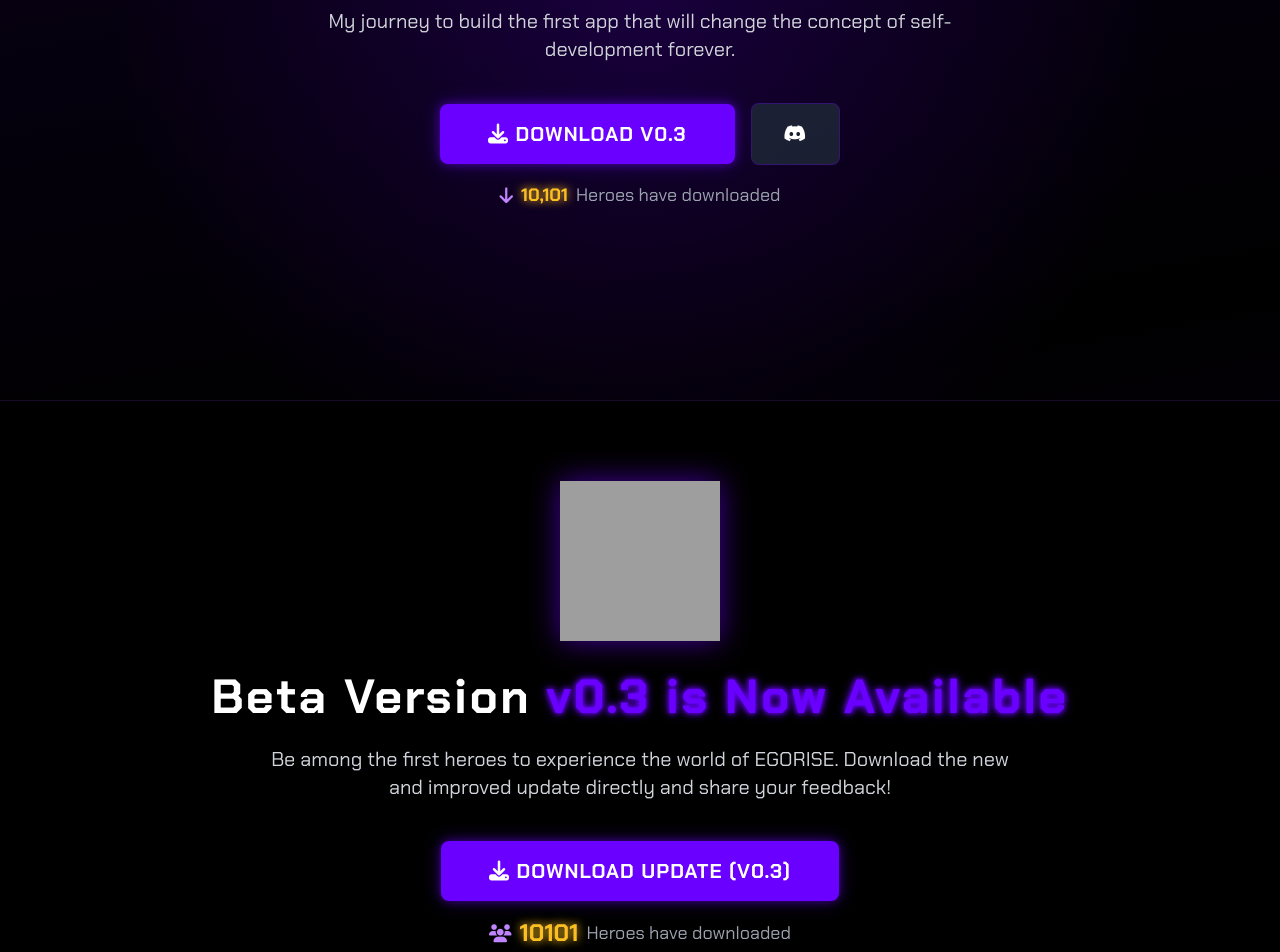
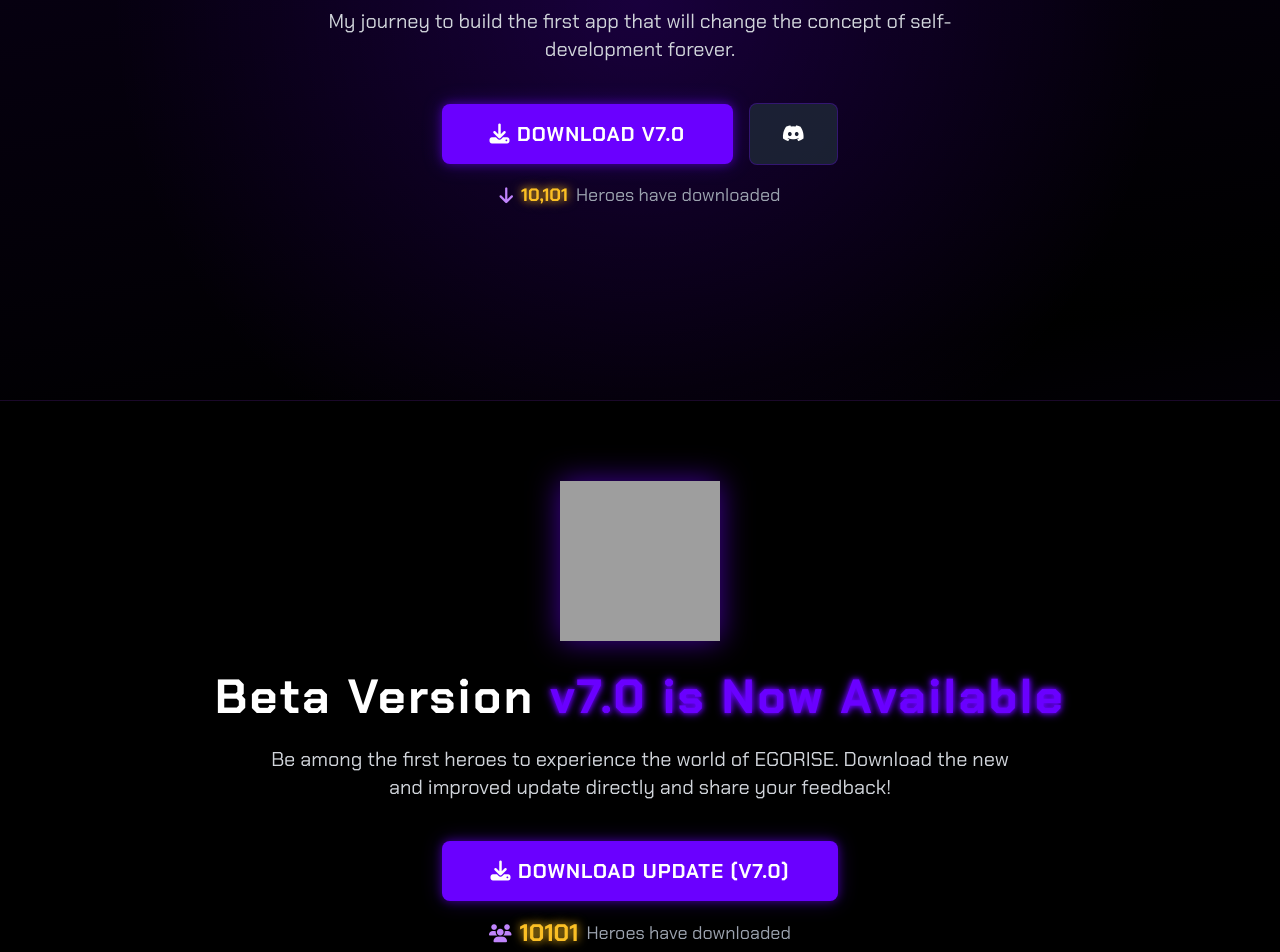
Before and after one commit to xbelal15/xbelal15.github.io, a plain HTML site: page index.html in a window 1280 px wide. Shown: the part 467-1419 px from the top of the page. Drawn offline with nearby package versions, Linux system fonts and the light colour scheme; grey boxes are pictures that could not be loaded.

Commit message:
Update index.html

```diff
--- a/index.html
+++ b/index.html
@@ -13,12 +13,10 @@
     <meta name="keywords" content="EGORISE, ايجورايز, تحميل EGORISE, تطبيق EGORISE, تطوير الذات, لعبة RPG واقعية, gamification, تحويل الحياة للعبة, Rizo, Rizo مطور, self-improvement app, level up your life">
 
     <!-- Canonical URL: Tells Google this is the official version -->
-    <!-- UPDATED: Pointing to the new GitHub Pages domain -->
     <link rel="canonical" href="https://xbelal15.github.io/" />
 
     <!-- Open Graph / Facebook -->
     <meta property="og:type" content="website">
-    <!-- UPDATED: Pointing to the new GitHub Pages domain -->
     <meta property="og:url" content="https://xbelal15.github.io/">
     <meta property="og:title" content="EGORISE: الموقع الرسمي | حوّل تطوير ذاتك إلى لعبة RPG">
     <meta property="og:description" content="الموقع الرسمي لتطبيق EGORISE. رحلة Rizo لبناء أول تطبيق يغير مفهوم تطوير الذات، مستوحى من عالم الأنمي والألعاب. انضم للوصول المبكر وكن جزءًا من الأسطورة.">
@@ -26,7 +24,6 @@
 
     <!-- Twitter -->
     <meta property="twitter:card" content="summary_large_image">
-    <!-- UPDATED: Pointing to the new GitHub Pages domain -->
     <meta property="twitter:url" content="https://xbelal15.github.io/">
     <meta property="twitter:title" content="EGORISE: الموقع الرسمي | حوّل تطوير ذاتك إلى لعبة RPG">
     <meta property="twitter:description" content="الموقع الرسمي لتطبيق EGORISE. رحلة Rizo لبناء أول تطبيق يغير مفهوم تطوير الذات، مستوحى من عالم الأنمي والألعاب. انضم للوصول المبكر وكن جزءًا من الأسطورة.">
@@ -279,9 +276,9 @@
 
                 <!-- NEW HERO BUTTONS -->
                 <div class="mt-10 flex flex-col md:flex-row items-center justify-center gap-4">
-                    <!-- Primary: Download -->
-                    <a href="https://github.com/xbelal15/xbelal15.github.io/releases/download/V0.3-BETA/EGORISEv3.apk" target="_blank" class="inline-block btn-primary font-bold py-4 px-12 rounded-lg text-xl uppercase tracking-wider">
-                        <i class="fas fa-download" data-direction-class="mr-3"></i> <span data-lang="heroDownloadBtn">تحميل v0.3</span>
+                    <!-- Primary: Download (Updated Link) -->
+                    <a href="https://github.com/xbelal15/xbelal15.github.io/releases/download/newupdate7.0/EgoRise.apk" target="_blank" class="inline-block btn-primary font-bold py-4 px-12 rounded-lg text-xl uppercase tracking-wider">
+                        <i class="fas fa-download" data-direction-class="mr-3"></i> <span data-lang="heroDownloadBtn">تحميل v7.0</span>
                     </a>
                     <!-- Secondary: Discord -->
                     <a href="https://discord.gg/chkaYVz36U" target="_blank" class="inline-block btn-secondary font-bold py-4 px-8 rounded-lg text-lg uppercase tracking-wider">
@@ -303,13 +300,14 @@
         <section id="beta-download" class="py-20 px-6 bg-black border-t border-purple-900/30">
             <div class="max-w-4xl mx-auto text-center fade-in">
                 <img src="https://i.postimg.cc/YCt0RjSm/LS20250816224047.png" alt="شعار تطبيق EGORISE" class="mx-auto w-40 h-40 mb-8 drop-shadow-[0_0_15px_rgba(106,0,255,0.6)]">
-                <h2 class="text-4xl md:text-5xl font-bold tracking-wider" data-lang="downloadTitle">النسخة التجريبية <span class="text-neon-purple">v0.3 متاحة الآن</span></h2>
+                <h2 class="text-4xl md:text-5xl font-bold tracking-wider" data-lang="downloadTitle">النسخة التجريبية <span class="text-neon-purple">v7.0 متاحة الآن</span></h2>
                 <p class="mt-6 text-lg md:text-xl text-gray-300 max-w-3xl mx-auto" data-lang="downloadSubtitle">
                     كن من أوائل الأبطال الذين يختبرون عالم EGORISE. حمّل التحديث الجديد والمحسن مباشرة وشاركنا رأيك!
                 </p>
                 <div class="mt-10 flex flex-col items-center justify-center gap-4">
-                    <a id="download-btn" href="https://github.com/xbelal15/xbelal15.github.io/releases/download/V0.3-BETA/EGORISEv3.apk" target="_blank" class="inline-block btn-primary font-bold py-4 px-12 rounded-lg text-xl uppercase tracking-wider">
-                        <i class="fas fa-download" data-direction-class="mr-3"></i> <span data-lang="downloadButton">تحميل التحديث (v0.3)</span>
+                    <!-- Updated Link Here Too -->
+                    <a id="download-btn" href="https://github.com/xbelal15/xbelal15.github.io/releases/download/newupdate7.0/EgoRise.apk" target="_blank" class="inline-block btn-primary font-bold py-4 px-12 rounded-lg text-xl uppercase tracking-wider">
+                        <i class="fas fa-download" data-direction-class="mr-3"></i> <span data-lang="downloadButton">تحميل التحديث (v7.0)</span>
                     </a>
                     <div class="flex items-center gap-2 text-lg text-gray-400">
                         <i class="fas fa-users text-purple-400"></i>
@@ -372,7 +370,7 @@
                     <!-- News Item 3 (New Update) -->
                     <div class="bg-purple-900/20 border border-purple-500/50 rounded-lg p-6 mb-6 shadow-[0_0_15px_rgba(106,0,255,0.15)]">
                         <p class="text-sm text-purple-300 mb-2">5 أكتوبر 2025</p>
-                        <h3 class="text-2xl font-bold text-neon-purple mb-3" data-lang="news3Title">تحديث جديد v0.3 متوفر الآن!</h3>
+                        <h3 class="text-2xl font-bold text-neon-purple mb-3" data-lang="news3Title">تحديث جديد v7.0 متوفر الآن!</h3>
                         <p class="text-gray-300 leading-relaxed" data-lang="news3Desc">
                             تم حل جميع مشاكل التطبيق وإضافة تحسينات عامة. التحديث الجديد متوفر الآن للتجربة. قم بالتحميل واستمتع بتجربة خالية من الأخطاء!
                         </p>
@@ -383,7 +381,7 @@
                         <p class="text-sm text-gray-400 mb-2">2 أكتوبر 2025</p>
                         <h3 class="text-2xl font-bold text-glow-gold mb-3" data-lang="news2Title">تحديث هام: تم حل مشكلة السيرفر!</h3>
                         <p class="text-gray-300 leading-relaxed" data-lang="news2Desc">
-                            انتهت فترة الصيانة بنجاح وعاد التطبيق للعمل بشكل كامل. نعتذر عن أي إزعاج. **من الضروري تحديث التطبيق إلى الإصدار الجديد (v0.3)** للاستفادة من الإصلاحات والتحسينات الأخيرة. شكرًا لتفهمكم!
+                            انتهت فترة الصيانة بنجاح وعاد التطبيق للعمل بشكل كامل. نعتذر عن أي إزعاج. **من الضروري تحديث التطبيق إلى الإصدار الجديد (v7.0)** للاستفادة من الإصلاحات والتحسينات الأخيرة. شكرًا لتفهمكم!
                         </p>
                     </div>
                     <!-- News Item 1 -->
@@ -569,12 +567,12 @@
                     // Hero
                     heroTitle: 'حوّل حياتك إلى لعبة <span class="text-neon-purple">RPG</span> حقيقية',
                     heroSubtitle: "رحلتي لبناء أول تطبيق سيغيّر مفهوم تطوير الذات للأبد.",
-                    heroDownloadBtn: "تحميل v0.3",
+                    heroDownloadBtn: "تحميل v7.0",
                     heroDownloadCountText: "بطل قاموا بالتحميل",
-                    // Download - UPDATED TO v0.3
-                    downloadTitle: 'النسخة التجريبية <span class="text-neon-purple">v0.3 متاحة الآن</span>',
+                    // Download - UPDATED TO v7.0
+                    downloadTitle: 'النسخة التجريبية <span class="text-neon-purple">v7.0 متاحة الآن</span>',
                     downloadSubtitle: "كن من أوائل الأبطال الذين يختبرون عالم EGORISE. حمّل التحديث الجديد والمحسن مباشرة وشاركنا رأيك!",
-                    downloadButton: "تحميل التحديث (v0.3)",
+                    downloadButton: "تحميل التحديث (v7.0)",
                     downloadCounterText: "بطل قاموا بالتحميل",
                     // Support
                     supportTitle: 'كُن شريكاً في <span class="text-neon-purple">الأسطورة</span>',
@@ -589,10 +587,10 @@
                     supportButton: "اختر طريقة الدعم التي تناسبك",
                     // News
                     newsTitle: 'آخر <span class="text-neon-purple">الأخبار</span>',
-                    news3Title: "تحديث جديد v0.3 متوفر الآن!",
+                    news3Title: "تحديث جديد v7.0 متوفر الآن!",
                     news3Desc: "تم حل جميع مشاكل التطبيق وإضافة تحسينات عامة. التحديث الجديد متوفر الآن للتجربة. قم بالتحميل واستمتع بتجربة خالية من الأخطاء!",
                     news2Title: "تحديث هام: تم حل مشكلة السيرفر!",
-                    news2Desc: "انتهت فترة الصيانة بنجاح وعاد التطبيق للعمل بشكل كامل. نعتذر عن أي إزعاج. **من الضروري تحديث التطبيق إلى الإصدار الجديد (v0.3)** للاستفادة من الإصلاحات والتحسينات الأخيرة. شكرًا لتفهمكم!",
+                    news2Desc: "انتهت فترة الصيانة بنجاح وعاد التطبيق للعمل بشكل كامل. نعتذر عن أي إزعاج. **من الضروري تحديث التطبيق إلى الإصدار الجديد (v7.0)** للاستفادة من الإصلاحات والتحسينات الأخيرة. شكرًا لتفهمكم!",
                     news1Title: "لحظة تاريخية: الإصدار التجريبي متاح الآن للجميع!",
                     news1Desc: "بعد أشهر من التطوير والاختبار، يسعدنا أن نعلن أن النسخة التجريبية من EGORISE أصبحت متاحة الآن للجميع! هذا الإصدار مستقر وقوي، وجاهز ليمنحكم تجربة كاملة لأقوى الميزات الأساسية.",
                     // Story
@@ -657,12 +655,12 @@
                     // Hero
                     heroTitle: 'Turn Your Life Into a Real <span class="text-neon-purple">RPG</span>',
                     heroSubtitle: "My journey to build the first app that will change the concept of self-development forever.",
-                    heroDownloadBtn: "Download v0.3",
+                    heroDownloadBtn: "Download v7.0",
                     heroDownloadCountText: "Heroes have downloaded",
-                     // Download - UPDATED TO v0.3
-                    downloadTitle: 'Beta Version <span class="text-neon-purple">v0.3 is Now Available</span>',
+                      // Download - UPDATED TO v7.0
+                    downloadTitle: 'Beta Version <span class="text-neon-purple">v7.0 is Now Available</span>',
                     downloadSubtitle: "Be among the first heroes to experience the world of EGORISE. Download the new and improved update directly and share your feedback!",
-                    downloadButton: "Download Update (v0.3)",
+                    downloadButton: "Download Update (v7.0)",
                     downloadCounterText: "Heroes have downloaded",
                     // Support
                     supportTitle: 'Become a Partner in the <span class="text-neon-purple">Legend</span>',
@@ -677,10 +675,10 @@
                     supportButton: "Choose Your Support Method",
                     // News
                     newsTitle: 'Latest <span class="text-neon-purple">News</span>',
-                    news3Title: "New Update v0.3 Available Now!",
+                    news3Title: "New Update v7.0 Available Now!",
                     news3Desc: "All app issues have been resolved with general improvements. The new update is available now. Download and enjoy a bug-free experience!",
                     news2Title: "Important Update: Server Issue Resolved!",
-                    news2Desc: "The maintenance period has successfully concluded, and the app is back online. We apologize for any inconvenience. **It is essential to update the app to the new version (v0.3)** to benefit from the latest fixes and improvements. Thank you for your understanding!",
+                    news2Desc: "The maintenance period has successfully concluded, and the app is back online. We apologize for any inconvenience. **It is essential to update the app to the new version (v7.0)** to benefit from the latest fixes and improvements. Thank you for your understanding!",
                     news1Title: "A Historic Moment: The Beta is Now Open to Everyone!",
                     news1Desc: "After months of development and testing, we are thrilled to announce that the beta version of EGORISE is now available to everyone! This version is stable, robust, and ready to give you a full experience of the strongest core features.",
                     // Story
@@ -689,7 +687,7 @@
                     // About App
                     aboutTitle: 'What is <span class="text-neon-purple">EGORISE</span>?',
                     aboutDesc: "It's a system inspired by the world of anime and games... XP, Health, Missions, Levels... all of this will become a tangible reality, not just a game. The goal: to make you the strongest version of yourself, every day.",
-                     // Roadmap
+                      // Roadmap
                     roadmapTitle: "Roadmap",
                     roadmap1: 'Phase 1: Core Interface <span class="text-sm font-normal text-green-400">(Completed)</span>',
                     roadmap2: 'Phase 2: Logs & Skills <span class="text-sm font-normal text-green-400">(Completed)</span>',
@@ -723,7 +721,7 @@
                     footerRights: "© Rizo 2025 – All Rights Reserved",
                     footerPrivacy: "Privacy Policy",
                     footerDelete: "Delete Account",
-                     // Modal
+                      // Modal
                     modalTitle: "Support the Legend of EGORISE",
                     modalCryptoTitle: "Donate via Crypto",
                     copy: "Copy",
@@ -868,7 +866,7 @@
                     if (typeof gtag === 'function') {
                         gtag('event', 'download_app_click', {
                             'event_category': 'App Downloads',
-                            'event_label': 'Beta APK Download v0.3'
+                            'event_label': 'Beta APK Download v7.0'
                         });
                     }
                 });
```
